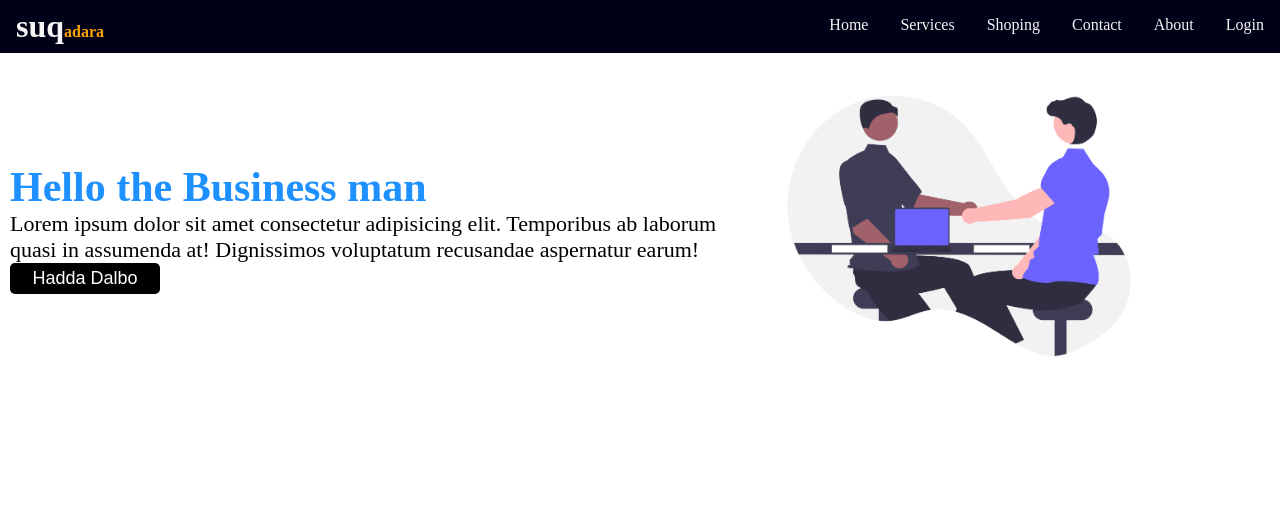
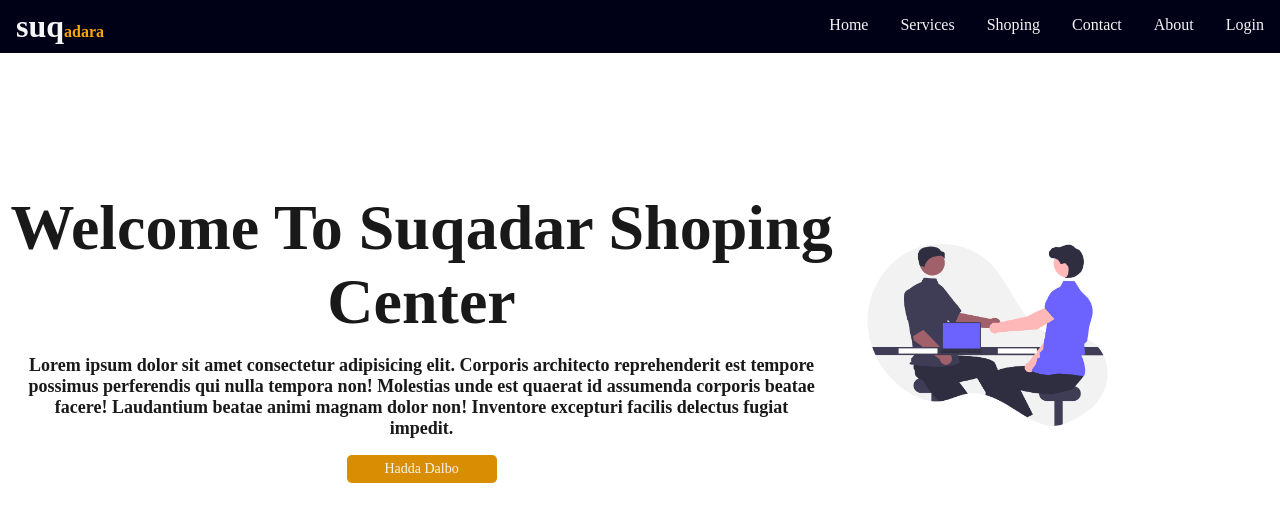
Before and after one commit to xikam01/EcommerceWebsite, a React (Vite) app: page /home in a window 1280 px wide. Shown: the top 522 px of the page. Built offline with nearby package versions, Linux system fonts and the light colour scheme.

Commit message:
waxaan wax ka badalay home and about

```diff
--- a/src/components/about.module.css
+++ b/src/components/about.module.css
@@ -1,4 +1,4 @@
-.container
+/* .container
 {
   width: 80%;
   height: 70vh;
@@ -420,12 +420,52 @@
     border-radius:4rem;
     margin: 3px;
     transition: all 0.5s ease;
+} */
+
+.containe
+{
+    width: 88%;
+    margin: 0 auto;
+    display: flex;
+    align-items: center;
+    justify-content: space-around;
+    transform: translateY(6rem);
+    gap: 3rem;
+}
+.text h2
+{
+   font-size: 1.6rem;
+   font-weight: 600;
+   font-family: poppins;
+   font-style: normal;
+}
+.text p
+{
+    font-size:1.4rem;
+    font-weight: 500;
+    font-family: poppins;
+    font-style: normal;
+    color: #191919;
+}
+
+.sawir img
+{
+    width: 500px;
+    height: 400px;
+    border-radius: 6px;
+}
+
+.sawir img:hover
+{
+    transform: scale(1);
 }
 
 @media screen and (max-width:768px)
 {
-    .fle
+    .containe
     {
-        display: none;
+        display: flex;
+        flex-direction: column-reverse;
+
     }
 }
--- a/src/components/home.module.css
+++ b/src/components/home.module.css
@@ -1,22 +1,68 @@
-.flexes{
-    justify-content: space-between;
+.flexes
+{
+    width: 90%;
+    display: flex;
+    justify-content: space-around;
+    padding: .6rem;
     align-items: center;
-    margin: 0 auto;
-    display: flex;
-    flex-direction: row-reverse;
+    transform: translateY(8rem);
 }
-.image img{
-    margin: 10px;
+.image
+{
+    width: 30%;
+    height: 30%;
+    overflow: hidden;
+}
+.image img
+{
+    width: 100%;
+    height: 100%;
+    border-radius: 4px;
+}
+.text
+{
     width: 80%;
+    overflow: hidden;
+    text-align: center;
 }
-.text{
-    font-size: 22px;
-    padding: 10px;
+.text h1
+{
+    font-size: 4rem;
+    font-weight: 600;
+    font-family: poppins;
+    font-style: normal;
+    color: #191919;
+    text-transform: capitalize;
 }
-.btn{
-    background-color: black;
-    padding: 5px;
-    border: 0;
-    color: white;
-    border-radius: 5px;
+.text p
+{
+ font-size: 18px;
+ font-weight: 600;
+ font-family: poppins;
+ font-style: normal;
+ color: #191919;
+ padding: 1rem;
 }
+
+.fce
+{
+    padding: .4rem 1rem;
+    background: rgb(216, 141, 3);
+    color: whitesmoke;
+    font-size: 14px;
+    font-family: poppins;
+    font-style: normal;
+    font-weight: 500;
+    border-radius: .3rem;
+}
+.fce:hover
+{
+    padding: .4rem 1rem;
+    background: rgb(7, 5, 0);
+    color: whitesmoke;
+    font-size: 14px;
+    font-family: poppins;
+    font-style: normal;
+    font-weight: 500;
+    transition: all 0.5s ease;
+}
--- a/src/pages/About.jsx
+++ b/src/pages/About.jsx
@@ -4,59 +4,67 @@ import style from '../components/about.module.css'
 const About = () => {
   return (
 
-        <div className={style.container}>
-          <h1>About</h1>
-        <div className={style.fle}>
-        <div className={style.cercales}>
-            <div className={style.cer1}></div>
-            <div className={style.cer2}></div>
-            <div className={style.cer3}></div>
-            <div className={style.cer4}></div>
-            <div className={style.cer5}></div>
-            <div className={style.cer6}></div>
-            <div className={style.cer7}></div>
-            <div className={style.cer8}></div>
-            <div className={style.cer9}></div>
-            <div className={style.cer10}></div>
-            <div className={style.cer11}></div>
-            <div className={style.cer12}></div>
-            <div className={style.cer13}></div>
-            <div className={style.cer14}></div>
-            <div className={style.cer15}></div>
-            <div className={style.cer16}></div>
-            <div className={style.cer17}></div>
-            <div className={style.cer18}></div>
-            <div className={style.cer19}></div>
-            <div className={style.cer20}></div>
-          </div>
-          <div className={style.Readingabout}>
-          <div className={style.cer20}></div>
-          <div className={style.cer19}></div>
-            <div className={style.cer18}></div>
-            <div className={style.cer17}></div>
-            <div className={style.cer16}></div>
-            <div className={style.cer15}></div>
-            <div className={style.cer14}></div>
-            <div className={style.cer13}></div>
-            <div className={style.cer12}></div>
-            <div className={style.cer11}></div>
-            <div className={style.cer10}></div>
-            <div className={style.cer9}></div>
-            <div className={style.cer8}></div>
-            <div className={style.cer7}></div>
-            <div className={style.cer6}></div>
-            <div className={style.cer5}></div>
-            <div className={style.cer4}></div>
-            <div className={style.cer3}></div>
-            <div className={style.cer2}></div>
-           <div className={style.cer1}></div>
-          </div>
-        </div>
-       <div className={style.code}>
-       <h2>Suqadara is a invented 2022/10/29/ and invented <span>Team of Tiigsi</span></h2>
-        <h3>Suqadara by Design and code <span>eng mohamed cabdiqabi & eng cabdiraxman</span></h3>
-       </div>
-        </div>
+      //   <div className={style.container}>
+      //     <h1>About</h1>
+      //   {/* <div className={style.fle}>
+      //   <div className={style.cercales}>
+      //       <div className={style.cer1}></div>
+      //       <div className={style.cer2}></div>
+      //       <div className={style.cer3}></div>
+      //       <div className={style.cer4}></div>
+      //       <div className={style.cer5}></div>
+      //       <div className={style.cer6}></div>
+      //       <div className={style.cer7}></div>
+      //       <div className={style.cer8}></div>
+      //       <div className={style.cer9}></div>
+      //       <div className={style.cer10}></div>
+      //       <div className={style.cer11}></div>
+      //       <div className={style.cer12}></div>
+      //       <div className={style.cer13}></div>
+      //       <div className={style.cer14}></div>
+      //       <div className={style.cer15}></div>
+      //       <div className={style.cer16}></div>
+      //       <div className={style.cer17}></div>
+      //       <div className={style.cer18}></div>
+      //       <div className={style.cer19}></div>
+      //       <div className={style.cer20}></div>
+      //     </div>
+      //     <div className={style.Readingabout}>
+      //     <div className={style.cer20}></div>
+      //     <div className={style.cer19}></div>
+      //       <div className={style.cer18}></div>
+      //       <div className={style.cer17}></div>
+      //       <div className={style.cer16}></div>
+      //       <div className={style.cer15}></div>
+      //       <div className={style.cer14}></div>
+      //       <div className={style.cer13}></div>
+      //       <div className={style.cer12}></div>
+      //       <div className={style.cer11}></div>
+      //       <div className={style.cer10}></div>
+      //       <div className={style.cer9}></div>
+      //       <div className={style.cer8}></div>
+      //       <div className={style.cer7}></div>
+      //       <div className={style.cer6}></div>
+      //       <div className={style.cer5}></div>
+      //       <div className={style.cer4}></div>
+      //       <div className={style.cer3}></div>
+      //       <div className={style.cer2}></div>
+      //      <div className={style.cer1}></div>
+      //     </div>
+      //   </div>
+      //  <div className={style.code}> */}
+      //  <h2>Suqadara is a invented 2022/10/29/ and invented <span>Team of Tiigsi</span></h2>
+      //   <h3>Suqadara by Design and code <span>eng mohamed cabdiqabi & eng cabdiraxman</span></h3>
+      //  </div>
+     <div className={style.containe}>
+      <div className={style.sawir}>
+        <img src='/public/unspashabout.jpg'></img>
+      </div>
+      <div className={style.text}>
+        /<h2>Lorem ipsum dolor sit, amet consectetur adipisicing elit. Aperiam ex incidunt possimus libero expedita cum necessitatibus atque voluptates officiis soluta?</h2>
+        <p>Lorem ipsum dolor sit, amet consectetur adipisicing elit. Dolorem, obcaecati ipsam! Dolores, impedit accusamus cum in minima ducimus molestiae ipsum deserunt pariatur, nobis odit quidem. Quisquam libero recusandae sapiente eum? Illum, rerum numquam dignissimos, molestiae odit, modi eius doloremque quos dolor natus molestias voluptatibus. Doloribus explicabo soluta laboriosam quae qui id dignissimos, rem obcaecati distinctio quaerat, accusantium hic, voluptatum voluptas perspiciatis? Non exercitationem consectetur odit omnis temporibus delectus quaerat consequatur, quos nemo eius nihil quia laudantium at expedita quis esse ad! Itaque suscipit eum perspiciatis maxime facilis! Itaque eligendi aliquam, nam, minima repellat harum fugiat aliquid rerum sunt dolor eos porro. Dolores quod blanditiis unde fugiat nostrum dolore accusamus nam amet quo animi reprehenderit tenetur cumque beatae autem deserunt cupiditate eius non laudantium earum provident, ut vero molestiae. Iusto, sit iste sunt cum exercitationem nostrum. Excepturi dignissimos dolore aut quam.</p>
+      </div>
+     </div>
 
   )
 }
--- a/src/pages/Home.jsx
+++ b/src/pages/Home.jsx
@@ -5,13 +5,13 @@ const Home = () => {
   return (
     <div>
       <div className={style.flexes}>
+      <div className={style.text}>
+        <h1>welcome  to Suqadar shoping center</h1>
+       <p>Lorem ipsum dolor sit amet consectetur adipisicing elit. Corporis architecto reprehenderit est tempore possimus perferendis qui nulla tempora non! Molestias unde est quaerat id assumenda corporis beatae facere! Laudantium beatae animi magnam dolor non! Inventore excepturi facilis delectus fugiat impedit.</p>
+        <button className={style.fce}>Hadda Dalbo</button>
+      </div>
       <div className={style.image}>
         <img src="/public/business.png" alt="" />
-      </div>
-      <div className={style.text}>
-        <h1>Hello the Business man</h1>
-        <p>Lorem ipsum dolor sit amet consectetur adipisicing elit. Temporibus ab laborum quasi in assumenda at! Dignissimos voluptatum recusandae aspernatur earum!</p>
-        <button className={style.btn}>Hadda Dalbo</button>
       </div>
 
 
```
Also changed, not shown: public/about.png (added), 1 other file (tests, documents, lock files or other folders).
